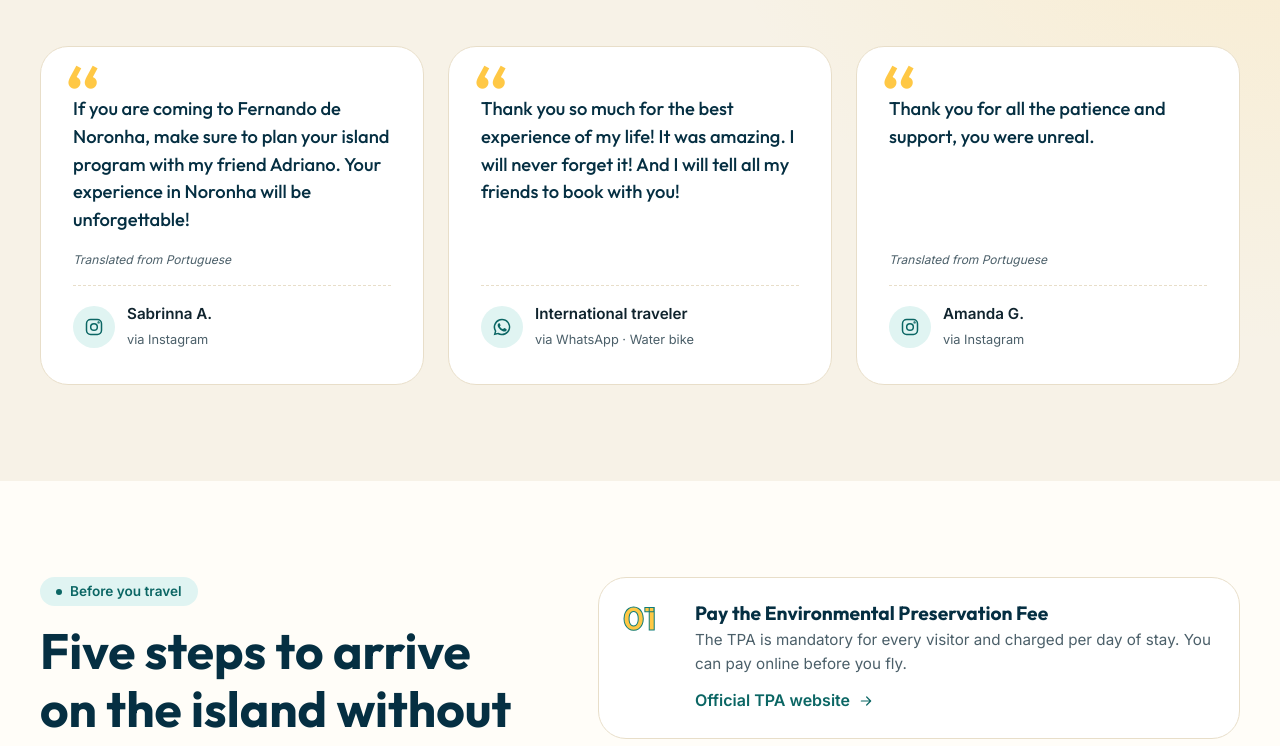
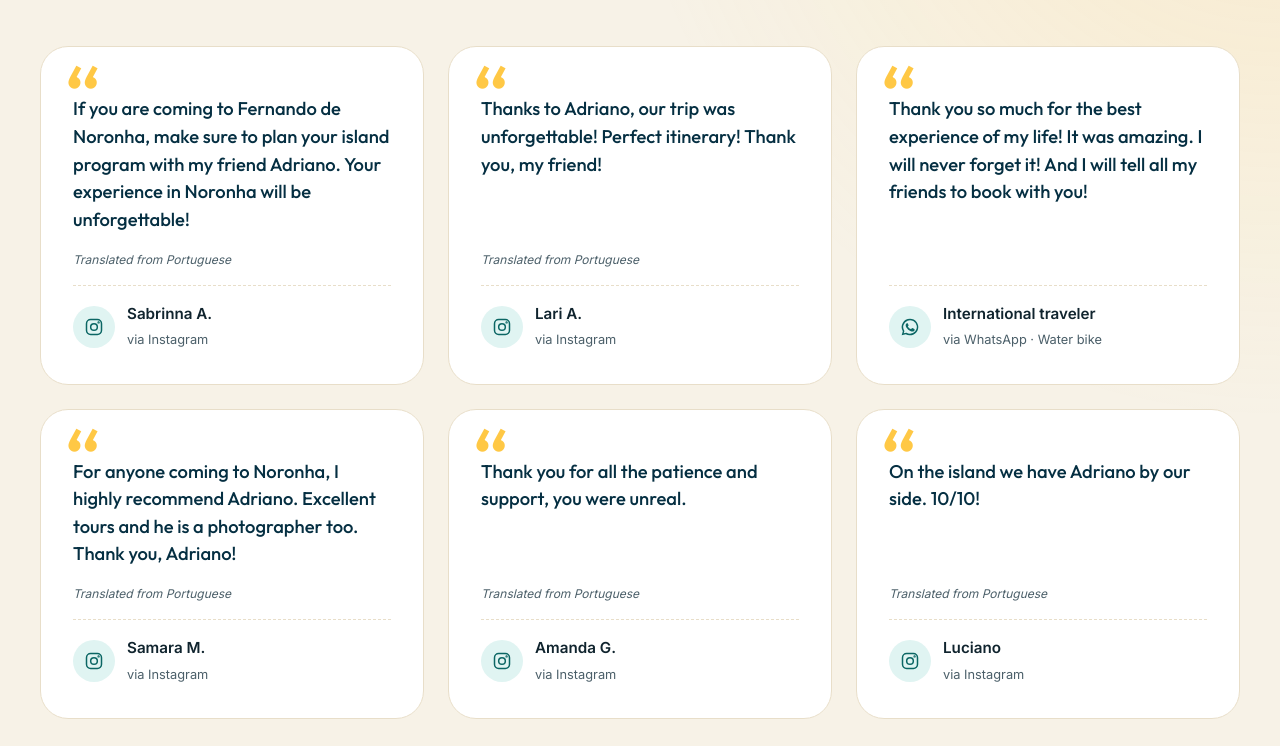
Before and after one commit to camilagermanoo/adrianoNoronha, a React (Vite) app: page / in a window 1280 px wide. Shown: the part 8377-9123 px from the top of the page. Built offline with nearby package versions, Linux system fonts and the light colour scheme.

Commit message:
feat(testimonials): add three more traveler testimonials
- Add quotes from Lari A., Samara M. and Luciano with EN and ES translations

```diff
--- a/src/data/testimonials.ts
+++ b/src/data/testimonials.ts
@@ -22,6 +22,17 @@ export const testimonials: Testimonial[] = [
     },
   },
   {
+    id: 'lari',
+    author: 'Lari A.',
+    source: 'Instagram',
+    originalLocale: 'pt',
+    quote: {
+      pt: 'Graças ao Adriano, nossa viagem foi inesquecível! Roteiro perfeito! Obrigada, amigo!',
+      en: 'Thanks to Adriano, our trip was unforgettable! Perfect itinerary! Thank you, my friend!',
+      es: '¡Gracias a Adriano, nuestro viaje fue inolvidable! ¡Itinerario perfecto! ¡Gracias, amigo!',
+    },
+  },
+  {
     id: 'viajante-bike',
     source: 'WhatsApp',
     tourId: 'bike-aquatica',
@@ -30,6 +41,17 @@ export const testimonials: Testimonial[] = [
       pt: 'Muito obrigada pela melhor experiência da minha vida! Foi incrível. Nunca vou esquecer! E vou dizer a todos os meus amigos para reservarem com você!',
       en: 'Thank you so much for the best experience of my life! It was amazing. I will never forget it! And I will tell all my friends to book with you!',
       es: '¡Muchas gracias por la mejor experiencia de mi vida! Fue increíble. ¡Nunca la voy a olvidar! ¡Y les diré a todos mis amigos que reserven contigo!',
+    },
+  },
+  {
+    id: 'samara',
+    author: 'Samara M.',
+    source: 'Instagram',
+    originalLocale: 'pt',
+    quote: {
+      pt: 'Para quem quer vir para Noronha, super indico o Adriano. Excelentes passeios e ainda é fotógrafo. Gratidão, Adriano!',
+      en: 'For anyone coming to Noronha, I highly recommend Adriano. Excellent tours and he is a photographer too. Thank you, Adriano!',
+      es: 'Para quien quiera venir a Noronha, recomiendo mucho a Adriano. Excelentes paseos y además es fotógrafo. ¡Gracias, Adriano!',
     },
   },
   {
@@ -43,4 +65,15 @@ export const testimonials: Testimonial[] = [
       es: 'Gracias por toda la paciencia y el apoyo, fuiste increíble.',
     },
   },
+  {
+    id: 'luciano',
+    author: 'Luciano',
+    source: 'Instagram',
+    originalLocale: 'pt',
+    quote: {
+      pt: 'Na ilha temos o apoio do Adriano. 10/10!',
+      en: 'On the island we have Adriano by our side. 10/10!',
+      es: 'En la isla contamos con el apoyo de Adriano. ¡10/10!',
+    },
+  },
 ]
```
